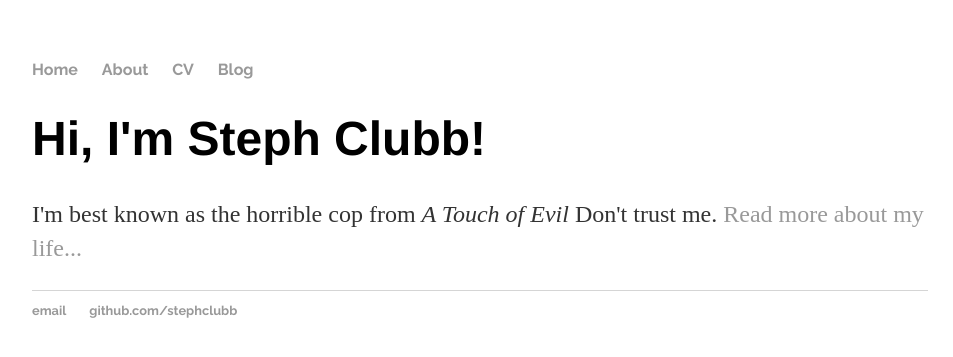
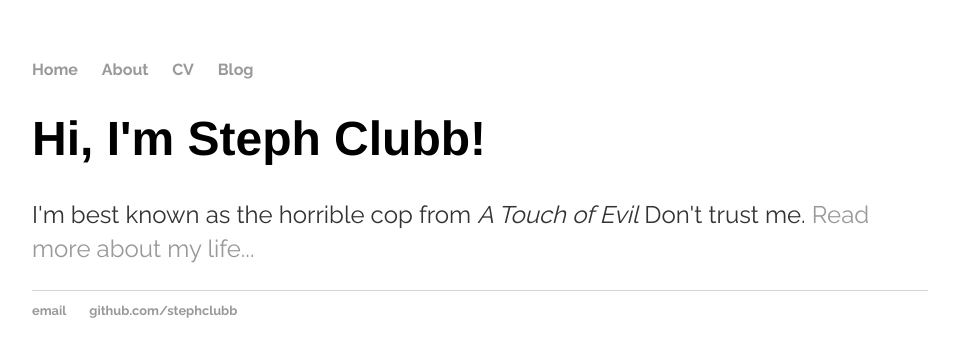
Before and after one commit to stephclubb/jekyll_blog, a Jekyll site: the page built from index.html, in a window 1280 px wide. Shown: the top 357 px of the page, without its empty margins (160-1113 px from the left). Built offline with Jekyll 4.4.1, drawn with Linux system fonts in a browser that asks for light colours; nearby versions of some CDN libraries.

Commit message:
Update main.css

```diff
--- a/css/main.css
+++ b/css/main.css
@@ -2,9 +2,9 @@
 body {
     margin: 60px auto;
     width: 70%;
+    font-family:'Raleway', 'Helvetica', 'Arial', 'Sans-Serif';
 }
 nav ul, footer ul {
-    font-family:'Raleway', 'Helvetica', 'Arial', 'Sans-Serif';
     padding: 0px;
     list-style: none;
     font-weight: bold;
```
